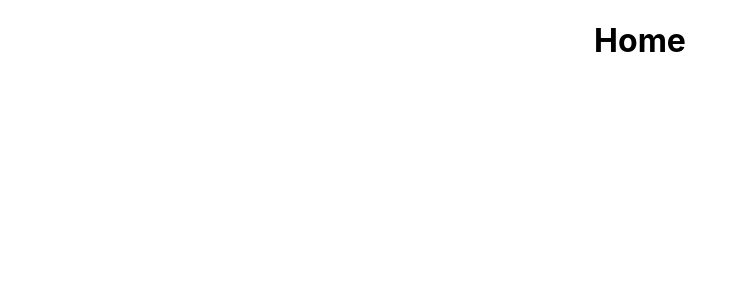
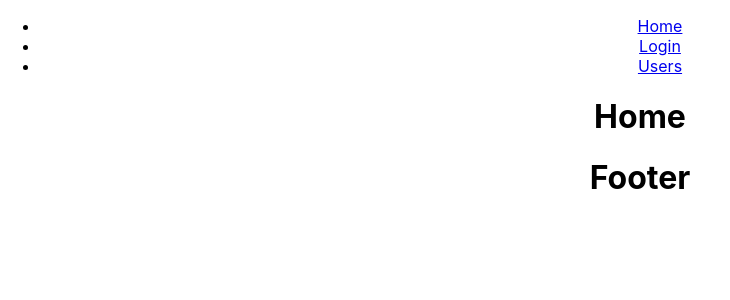
Before and after one commit to honghaianthony/dce2021, a React (Create React App) app: page / in a window 1280 px wide. Shown: the top 300 px of the page, without its empty margins (0-730 px from the left). Built offline with nearby package versions, Linux system fonts and the light colour scheme.

Commit message:
demo flow

```diff
--- /dev/null
+++ b/src/components/Footer.js
@@ -0,0 +1,10 @@
+function Footer () {
+    return (
+        <>
+        <h1>Footer</h1>
+
+        </>
+    )
+}
+
+export default Footer;
--- /dev/null
+++ b/src/components/Navigation.js
@@ -0,0 +1,21 @@
+import {Link} from 'react-router-dom'
+
+function Navigation () {
+    return (
+        <>
+        <ul>
+            <li>
+                <Link to="/">Home</Link>
+            </li>
+            <li>
+                <Link to="/login">Login</Link>
+            </li>
+            <li>
+                <Link to="users">Users</Link>
+            </li>
+        </ul>
+        </>
+    )
+}
+
+export default Navigation;
--- /dev/null
+++ b/src/layouts/MainLayout.js
@@ -0,0 +1,14 @@
+import Navigation from "../components/Navigation";
+import Footer from "../components/Footer";
+
+function MainLayout ({children}) {
+    return (
+        <>
+        <Navigation/>
+        {children}
+        <Footer/>
+        </>
+    )
+}
+
+export default MainLayout;
--- a/src/pages/Home.js
+++ b/src/pages/Home.js
@@ -1,9 +1,14 @@
-
+import MainLayout from "../layouts/MainLayout";
 
 function Home() {
 
     return (
-        <h1>Home</h1>
+        <>
+        <MainLayout>
+
+            <h1>Home</h1>
+        </MainLayout>
+        </>
         // trong pages sẽ chứa layout
     );
 }
--- /dev/null
+++ b/src/pages/Login.js
@@ -0,0 +1,12 @@
+function Login () {
+    return (
+        <>
+            <h1>Login</h1>
+            {/* trong page login gọi layout login nhưng page login khác với các trang trong web */}
+            {/* nên sẽ ko có layout */}
+
+        </>
+    )
+}
+
+export default Login;
--- a/src/routes/index.js
+++ b/src/routes/index.js
@@ -6,6 +6,7 @@ import {
   Link
 } from "react-router-dom";
 import Home from '../pages/Home';
+import Login from "../pages/Login";
 
 export default function App() {
   return (
@@ -33,6 +34,9 @@ export default function App() {
             <Users />
             {/* trong router sẽ render các pages */}
           </Route>
+          <Route path="/login">
+            <Login />
+          </Route>
           <Route path="/">
             <Home />
           </Route>
```
